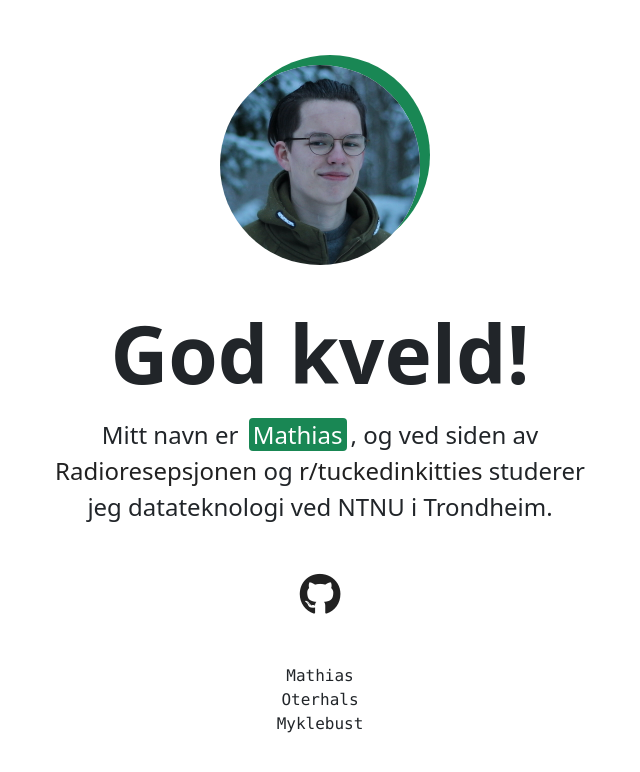
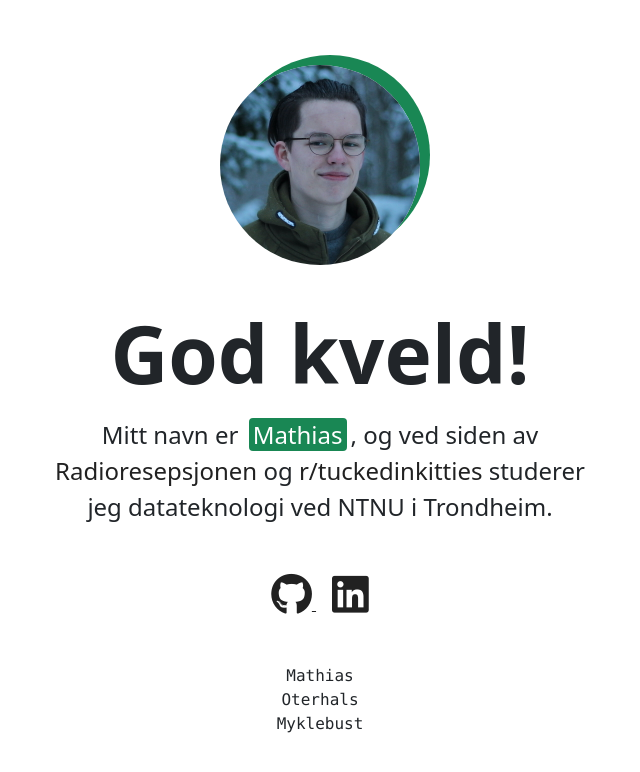
Before and after one commit to mathiazom/oterbust, a plain HTML site: page index.html in a window 1280 px wide. Shown: the whole page, without its empty margins (320-960 px from the left). Drawn offline with nearby package versions, Linux system fonts and the light colour scheme.

Commit message:
🔗 Added LinkedIn to my belt

```diff
--- a/index.html
+++ b/index.html
@@ -40,10 +40,16 @@
         </noscript>
         <p class="fs-4 text-center fw-light">Mitt navn er <span class="ps-1 pe-1 ms-1 me-1 rounded text-white bg-success">Mathias</span>, og ved siden av <a class="text-decoration-none" href="https://radio.nrk.no/serie/radioresepsjonen">Radioresepsjonen</a> og <a class="text-decoration-none" href="https://www.reddit.com/r/tuckedinkitties/">r/tuckedinkitties</a> studerer jeg datateknologi ved NTNU i Trondheim.</p>
         <div class="text-center mt-5">
-          <a href="https://github.com/Mathiazom/">
+          <a href="https://gh.oterbust.no" class="m-2">
             <i title="Min Github-profil" class="fab fa-github platform-button"></i>
             <noscript>
               Sjekk meg ut på Github!
+            </noscript>
+          </a>
+          <a href="https://linkedin.oterbust.no" class="m-2">
+            <i title="Min LinkedIn-profil" class="fab fa-linkedin platform-button"></i>
+            <noscript>
+              Sjekk meg ut på LinkedIn!
             </noscript>
           </a>
         </div>
```
